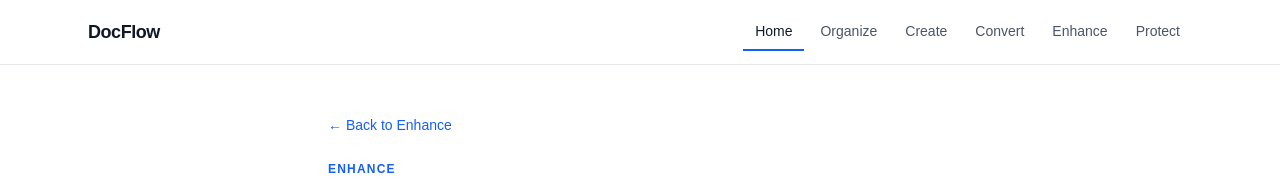
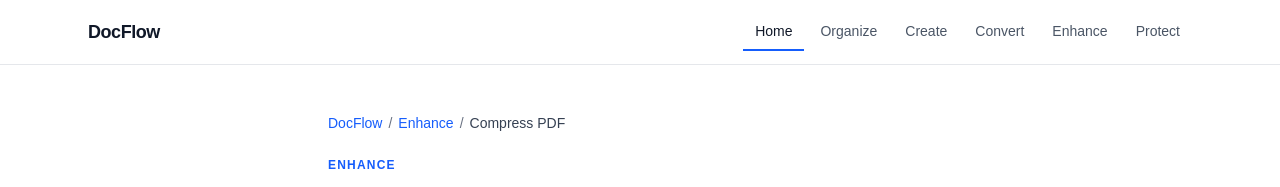
Before and after one commit to prashantgoswami671-ui/doc-flow, a Next.js app: page /tools/compress-pdf in a window 1280 px wide. Shown: the top 187 px of the page. Built offline with nearby package versions, Linux system fonts and the light colour scheme.

Commit message:
feat: add tool breadcrumbs and related navigation

```diff
--- a/components/tools/ToolPageShell.tsx
+++ b/components/tools/ToolPageShell.tsx
@@ -15,7 +15,7 @@ type ToolPageShellProps = {
 /**
  * Shared workspace shell for every dedicated tool page (/tools/{slug}).
  * Renders the DocFlow context around an existing, unmodified tool
- * component: back navigation to the tool's category, the category label,
+ * component: a DocFlow / Category / Tool breadcrumb, the category label,
  * the tool's name/description (sourced from lib/toolCatalog.ts, never
  * duplicated here), and an optional list of related tools in the same
  * category. Holds no PDF/document state and does not constrain the width
@@ -31,12 +31,31 @@ export default function ToolPageShell({ tool, children }: ToolPageShellProps) {
   return (
     <section className="pb-20 pt-10 sm:pt-12">
       <div className="mx-auto max-w-2xl px-4 sm:px-6">
-        <Link
-          href={`/#${tool.category}`}
-          className="text-sm font-medium text-blue-600 hover:text-blue-700 focus:outline-none focus-visible:ring-2 focus-visible:ring-blue-500/40 rounded-sm"
-        >
-          ← Back to {categoryLabel}
-        </Link>
+        <nav aria-label="Breadcrumb">
+          <ol className="flex flex-wrap items-center gap-x-1.5 gap-y-1 text-sm text-gray-500">
+            <li className="flex items-center gap-x-1.5">
+              <Link
+                href="/"
+                className="font-medium text-blue-600 hover:text-blue-700 focus:outline-none focus-visible:ring-2 focus-visible:ring-blue-500/40 rounded-sm"
+              >
+                DocFlow
+              </Link>
+              <span aria-hidden="true">/</span>
+            </li>
+            <li className="flex items-center gap-x-1.5">
+              <Link
+                href={`/#${tool.category}`}
+                className="font-medium text-blue-600 hover:text-blue-700 focus:outline-none focus-visible:ring-2 focus-visible:ring-blue-500/40 rounded-sm"
+              >
+                {categoryLabel}
+              </Link>
+              <span aria-hidden="true">/</span>
+            </li>
+            <li aria-current="page" className="truncate font-medium text-gray-700">
+              {tool.name}
+            </li>
+          </ol>
+        </nav>
 
         <p className="mt-6 text-xs font-semibold uppercase tracking-widest text-blue-600">
           {categoryLabel}
```
